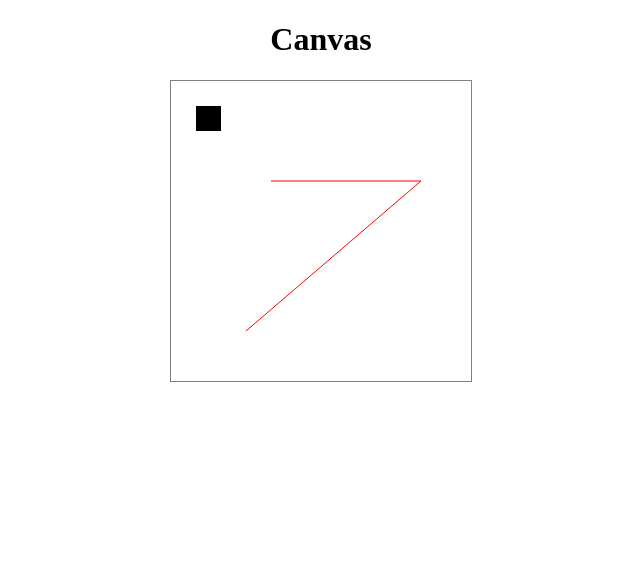
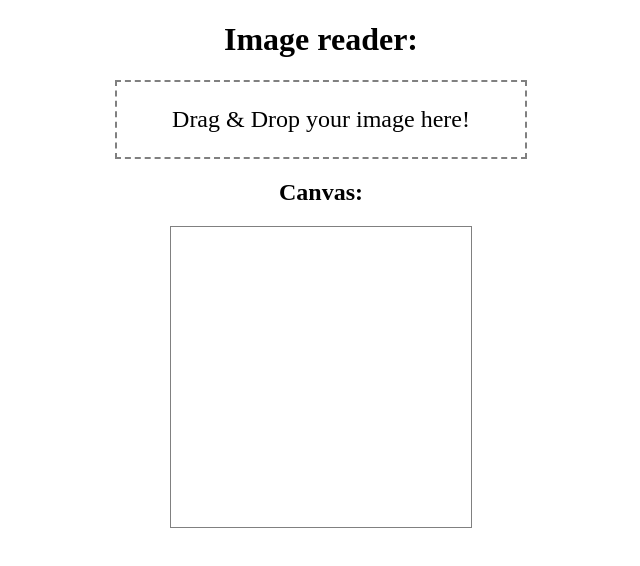
Before and after one commit to AlejandroPerezMartin/webcam-canvas-javascript, a plain HTML site: page index.html in a window 1280 px wide. Shown: the whole page, without its empty margins (319-959 px from the left). Drawn offline with Linux system fonts and the light colour scheme.

Commit message:
Minor changes

```diff
--- a/index.html
+++ b/index.html
@@ -6,8 +6,12 @@
         <link rel="stylesheet" type="text/css" href="styles.css">
     </head>
     <body>
-        <h1>Canvas</h1>
+        <h1>Image reader:</h1>
+        <div id="drop-area" class="drop-area">Drag &amp; Drop your image here!</div>
+
+        <h2>Canvas:</h2>
         <canvas id="canvas" height="300" width="300"></canvas>
+
         <script type="text/javascript" src="scripts.js"></script>
     </body>
 </html>
--- a/scripts.js
+++ b/scripts.js
@@ -1,14 +1,37 @@
-
 var canvas = document.getElementById('canvas'),
     ctx = canvas.getContext('2d');
 
-// draw square
-ctx.fillRect(25, 25, 25, 25);
+/**
+ * Helper functions
+ * Source: http://jaketrent.com/post/addremove-classes-raw-javascript/
+ */
+function hasClass(ele, cls) {
+    return !!ele.className.match(new RegExp('(\\s|^)' + cls + '(\\s|$)'));
+}
 
-// draw lines
-ctx.beginPath();
-ctx.moveTo(100, 100);
-ctx.lineTo(250, 100);
-ctx.lineTo(75, 250);
-ctx.strokeStyle = "#ff0000";
-ctx.stroke();
+function addClass(ele, cls) {
+    if (!hasClass(ele, cls)) ele.className += " " + cls;
+}
+
+function removeClass(ele, cls) {
+    if (hasClass(ele, cls)) {
+        var reg = new RegExp('(\\s|^)' + cls + '(\\s|$)');
+        ele.className = ele.className.replace(reg, ' ');
+    }
+}
+
+document.getElementById('drop-area').addEventListener('dragover', function() {
+    addClass(this, 'over');
+});
+
+document.getElementById('drop-area').addEventListener('dragleave', function() {
+    removeClass(this, 'over');
+});
+
+document.getElementById('drop-area').addEventListener('drop', function() {
+    removeClass(this, 'over');
+});
+
+window.addEventListener('dragover', function(evt){
+    evt.preventDefault();
+}, true);
--- a/styles.css
+++ b/styles.css
@@ -1,4 +1,15 @@
 
+.drop-area {
+    padding: 1em;
+    font-size: 1.5em;
+    border: 2px dashed grey;
+    width: 15em;
+    margin: 0 auto;
+}
+.over {
+    background: lightgrey;
+    border: 2px solid grey;
+}
 body {
     text-align: center;
 }
```
